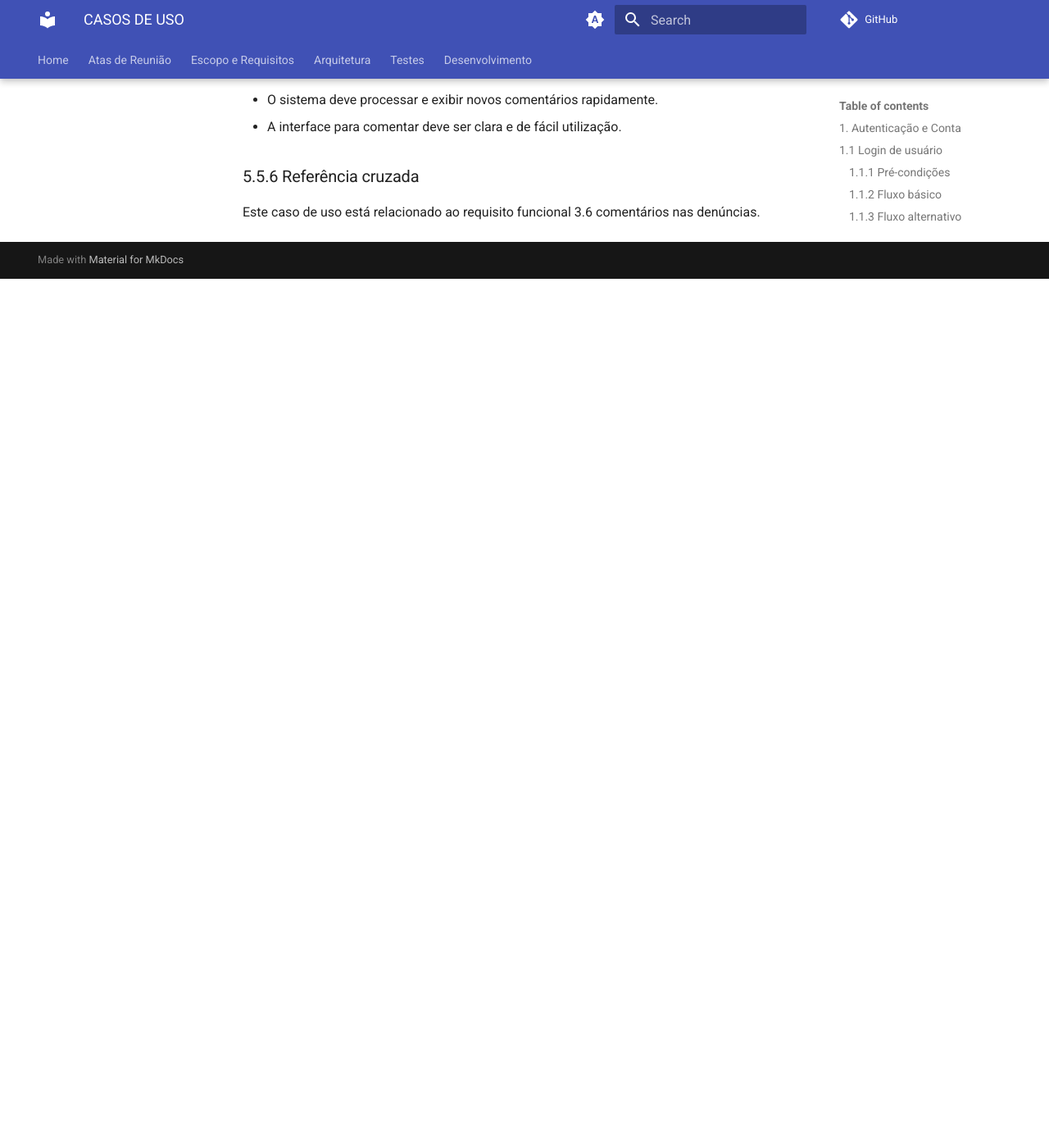
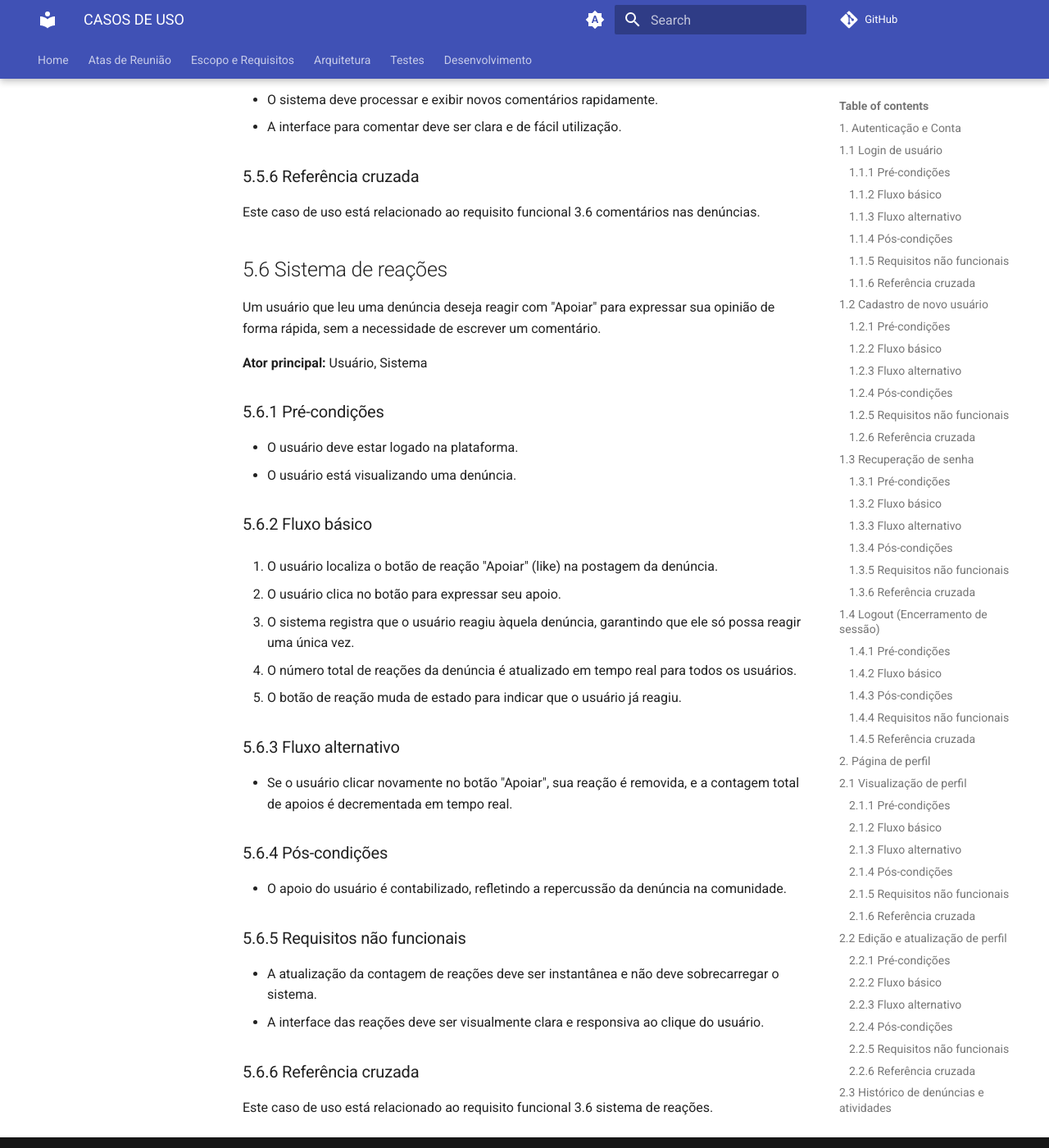
Before and after one commit to fga-eps-mds/2025.2-Valhalla-Docs, an MkDocs documentation site: the page built from docs/escopo-requisitos/Casos_de_uso.md, in a window 1280 px wide and 1400 px high, scrolled down 23356 px. Shown: the whole window at 82% size. Built offline with MkDocs 1.6.1 and Material for MkDocs 9.7.7, drawn with Linux system fonts in a browser that asks for light colours; comment, search, counter and statistics services are not loaded; before the commit the page ends 23696 px from its top, so only the background shows below that.

Commit message:
doc - adiciona 19º caso de uso

```diff
--- a/docs/escopo-requisitos/Casos_de_uso.md
+++ b/docs/escopo-requisitos/Casos_de_uso.md
@@ -612,3 +612,33 @@
 
 ### 5.5.6 Referência cruzada
 Este caso de uso está relacionado ao requisito funcional 3.6 comentários nas denúncias.
+
+## 5.6 Sistema de reações
+Um usuário que leu uma denúncia deseja reagir com "Apoiar" para expressar sua opinião de forma rápida, sem a necessidade de escrever um comentário.
+
+**Ator principal:** Usuário, Sistema
+
+### 5.6.1 Pré-condições
+- O usuário deve estar logado na plataforma.
+- O usuário está visualizando uma denúncia.
+
+### 5.6.2 Fluxo básico
+1. O usuário localiza o botão de reação "Apoiar" (like) na postagem da denúncia.
+
+2. O usuário clica no botão para expressar seu apoio.
+3. O sistema registra que o usuário reagiu àquela denúncia, garantindo que ele só possa reagir uma única vez.
+4. O número total de reações da denúncia é atualizado em tempo real para todos os usuários.
+5. O botão de reação muda de estado para indicar que o usuário já reagiu.
+
+### 5.6.3 Fluxo alternativo
+- Se o usuário clicar novamente no botão "Apoiar", sua reação é removida, e a contagem total de apoios é decrementada em tempo real.
+
+### 5.6.4 Pós-condições
+- O apoio do usuário é contabilizado, refletindo a repercussão da denúncia na comunidade.
+
+### 5.6.5 Requisitos não funcionais
+- A atualização da contagem de reações deve ser instantânea e não deve sobrecarregar o sistema.
+- A interface das reações deve ser visualmente clara e responsiva ao clique do usuário.
+
+### 5.6.6 Referência cruzada
+Este caso de uso está relacionado ao requisito funcional 3.6 sistema de reações.
```
